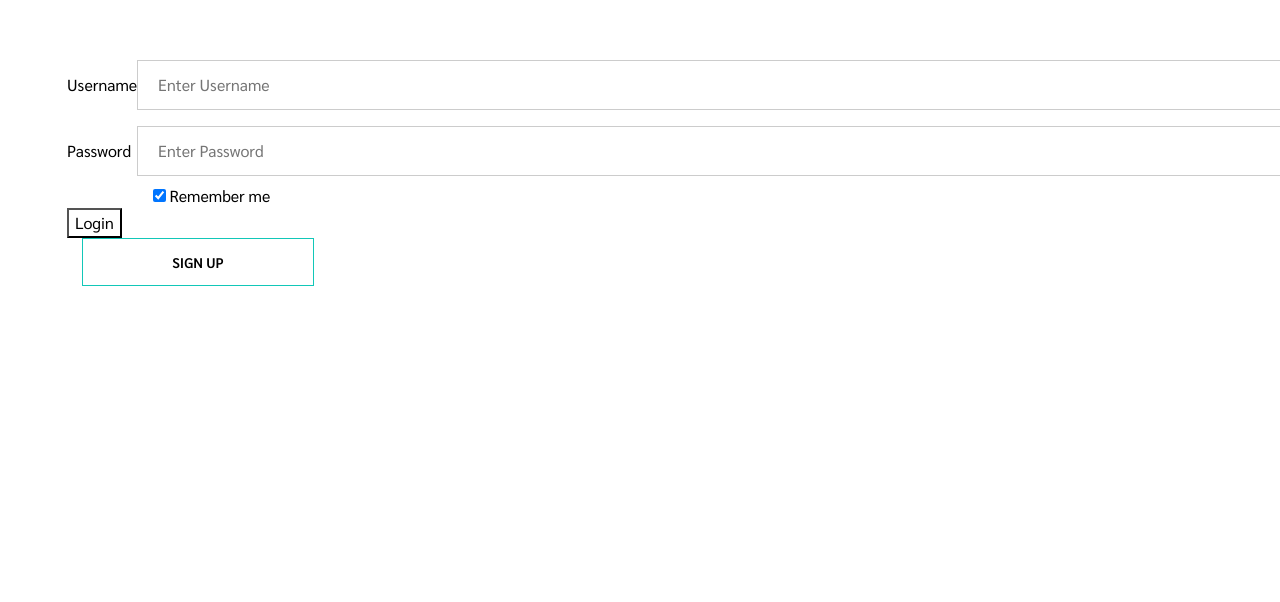
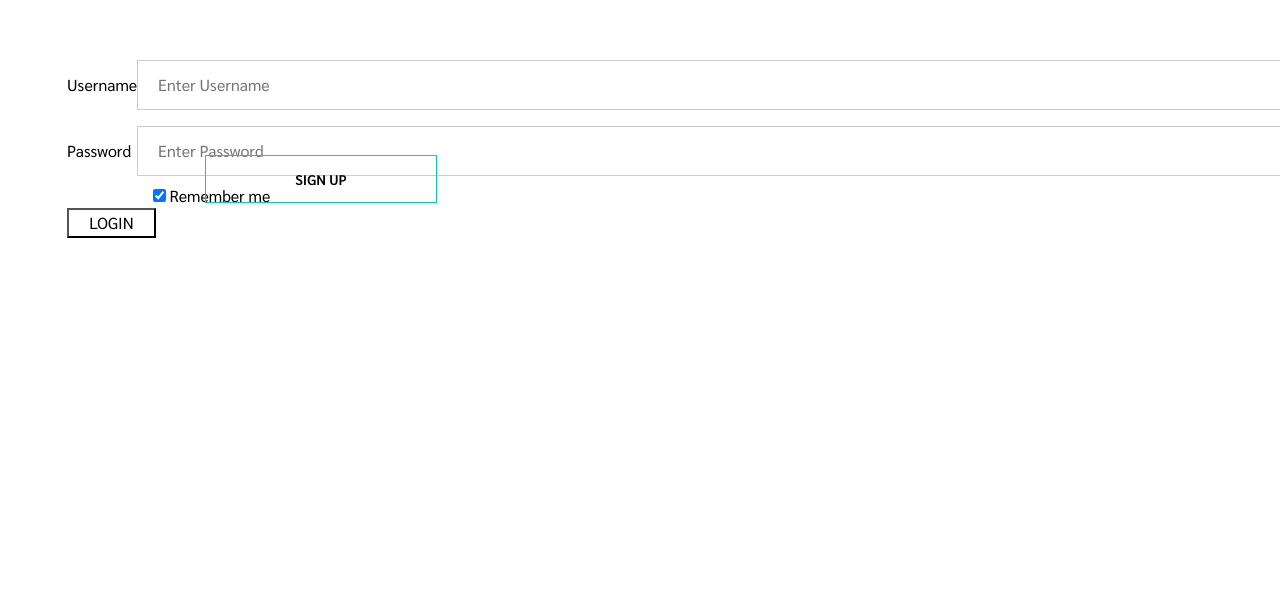
Before and after one commit to aduboy13/cookie, a plain HTML site: page index.html in a window 1280 px wide. Shown: the part 198-800 px from the top of the page. Drawn offline with Linux system fonts and the light colour scheme.

Commit message:
Update index.html

```diff
--- a/index.html
+++ b/index.html
@@ -30,7 +30,14 @@
 	  border: 1px solid #ccc;
 	  box-sizing: border-box;
 	}
-	table{background-color:transparent}table{border-collapse:collapse;border-spacing:0}*{-webkit-box-sizing:border-box;-moz-box-sizing:border-box;box-sizing:border-box}*,:after,:before{color:#000!important;text-shadow:none!important;background:0 0!important;-webkit-box-shadow:none!important;box-shadow:none!important}td,th{padding:0}
+	table{background-color:transparent}table{border-collapse:collapse;border-spacing:0}*{-webkit-box-sizing:border-box;-moz-box-sizing:border-box;box-sizing:border-box}*,:after,:before{
+		color: #000!important;
+		text-shadow: none!important;
+		background: 0 0!important;
+		-webkit-box-shadow: none!important;
+		box-shadow: none!important;
+		position: relative;
+	}td,th{padding:0}
 	.auto-style1 {
 		color: inherit;
 		line-height: inherit;
@@ -148,7 +155,8 @@
             </tr>
             <tr style="page-break-inside: avoid">
                 <td colspan="2">
-                    <button class="auto-style2" onclick="Setcookie()" style="overflow-x: visible; overflow-y: visible; -webkit-appearance: button; cursor: pointer;">Login</button>
+                    <button class="auto-style2" onclick="Setcookie()" style="overflow-x: visible; overflow-y: visible; -webkit-appearance: button; cursor: pointer; left: 0px; top: 0px; width: 89px;">
+					<span lang="en-in">LOGIN</span></button>
                 </td>
             </tr>
         </table>
@@ -160,7 +168,7 @@
     	<span lang="en-in">
 
   </form>
-  <a href="signup.html">   <input class="site-btn sb-solid" value="SIGN UP"></span></div></a>
+  <a href="signup.html">   <input class="site-btn sb-solid" value="SIGN UP" style="left: 123px; top: -83px"></span></div></a>
 </div>
 
 
```
